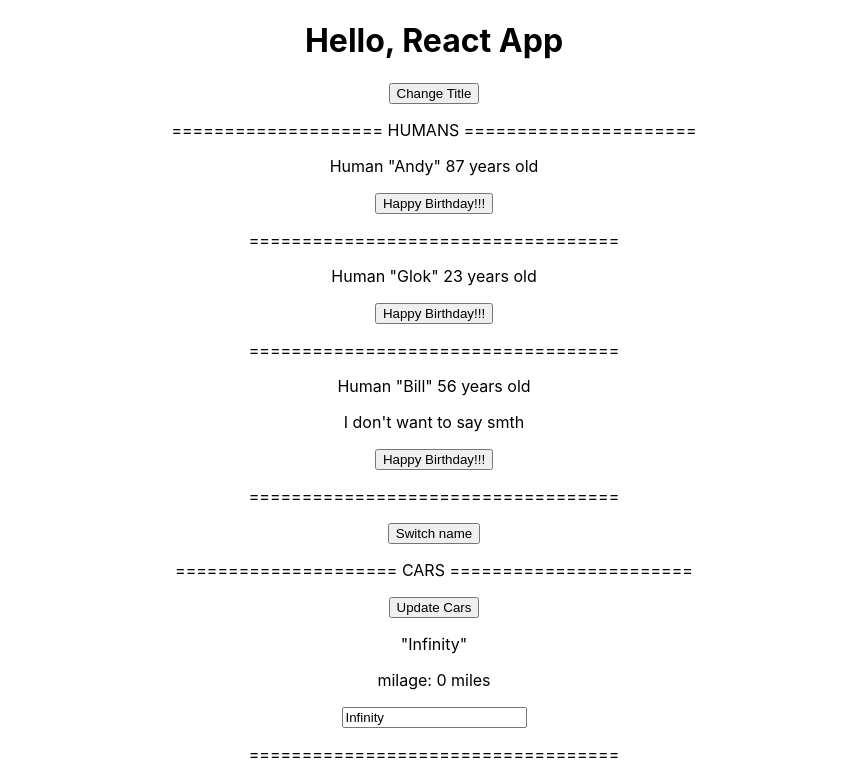
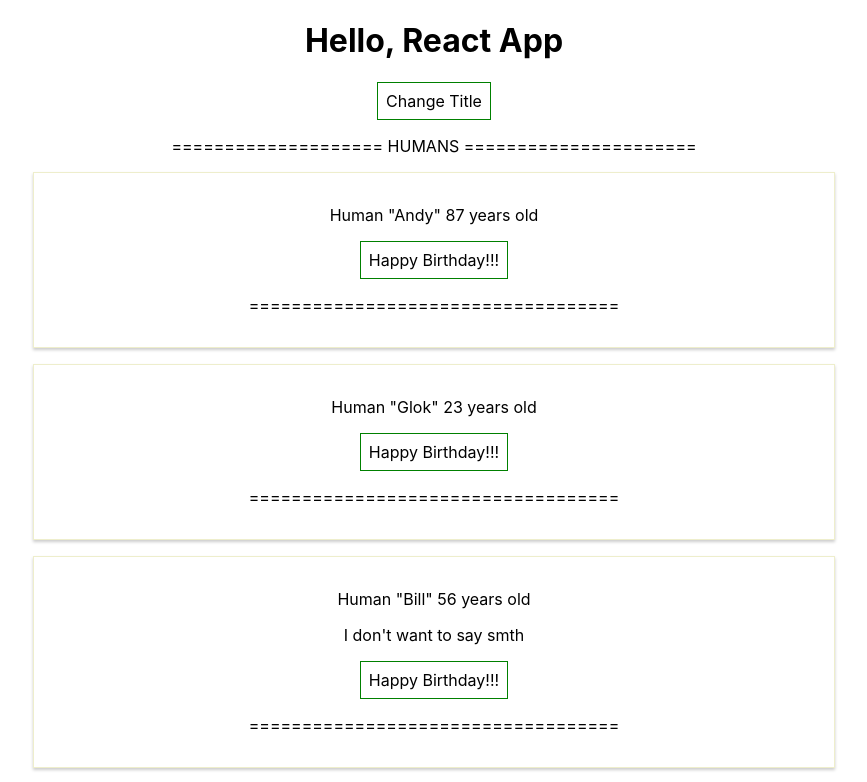
Before and after one commit to Bpaxio/react-study, a React (Create React App) app: page / in a window 1280 px wide. Shown: the top 782 px of the page, without its empty margins (206-1073 px from the left). Built offline with nearby package versions, Linux system fonts and the light colour scheme.

Commit message:
global css and using useStyles to apply it to the Component

```diff
--- a/src/App.css
+++ b/src/App.css
@@ -1,3 +1,11 @@
 .App {
   text-align: center;
 }
+
+button {
+  background-color: white;
+  font: inherit;
+  border: 1px solid green;
+  padding: 8px;
+  cursor: pointer;
+}
--- /dev/null
+++ b/src/Car/Car.css
@@ -0,0 +1,8 @@
+.Car {
+    width: 60%;
+    margin: 16px auto;
+    border: 1px solid #eee;
+    box-shadow: 0 2px 3px #ccc;
+    padding: 16px;
+    text-align: center;
+}
--- a/src/Car/Car.js
+++ b/src/Car/Car.js
@@ -1,4 +1,5 @@
 import React from 'react'
+import './Car.css'
 
 const Car = (props) => {
     return (
--- a/src/Car/Cars.js
+++ b/src/Car/Cars.js
@@ -34,12 +34,19 @@
     }
 
     render() {
+        const buttonStyle = {
+            backgroundColor: 'white',
+            font: 'inherit',
+            border: '1px solid blue',
+            padding: '8px',
+            cursor: 'pointer',
+        };
         return (
             <div className="Cars">
                 <p>
                     ===================== CARS =======================
                 </p>
-                <button onClick={this.switchCarsHandler}>Update Cars</button>
+                <button style={buttonStyle} onClick={this.switchCarsHandler}>Update Cars</button>
                 <Car
                     mark={this.state.cars[0].mark}
                     mileage={this.state.cars[0].mileage}
--- /dev/null
+++ b/src/Person/Person.css
@@ -0,0 +1,8 @@
+.Person {
+    width: 60%;
+    margin: 16px auto;
+    border: 1px solid #eec;
+    box-shadow: 0 2px 3px #ccc;
+    padding: 16px;
+    text-align: center;
+}
--- a/src/Person/Person.js
+++ b/src/Person/Person.js
@@ -1,4 +1,5 @@
 import React, {useState} from 'react'
+import './Person.css'
 
 const Person = (props) => {
     const [age, updateAge] = useState(props.age);
```
